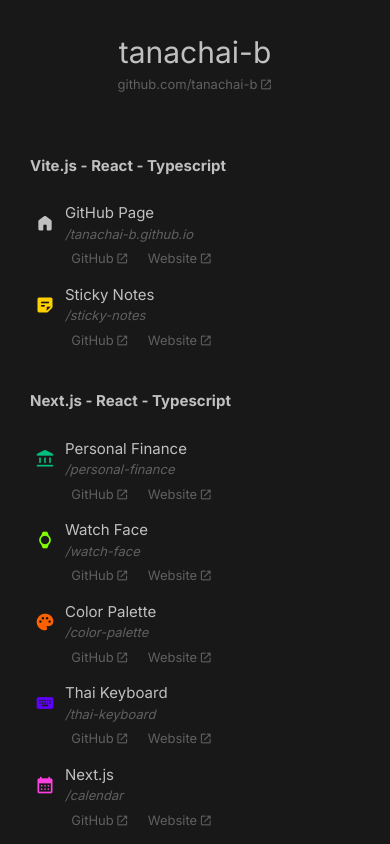
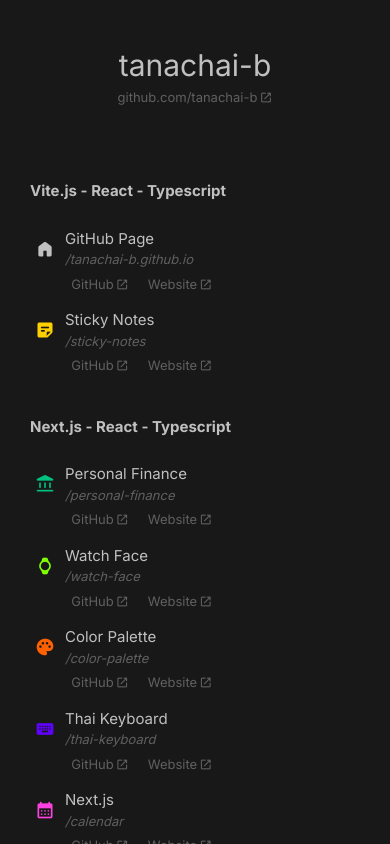
Before and after one commit to tanachai-b/tanachai-b.github.io, a React (Vite) app: page / in a window 390 px wide. Built offline with nearby package versions, Linux system fonts and the light colour scheme.

Commit message:
new feature: responsive card header

```diff
--- a/src/components/Card.tsx
+++ b/src/components/Card.tsx
@@ -1,7 +1,7 @@
 import cx from "classnames";
-import { ReactNode, useMemo } from "react";
+import { ReactNode, UIEvent, UIEventHandler, useMemo, useState } from "react";
 
-import { FlexCol } from "./commons";
+import { FlexCen, FlexCol } from "./commons";
 import { useDivRect } from "./hooks";
 
 export function Card({
@@ -13,15 +13,27 @@
   subtitle: ReactNode;
   children?: ReactNode;
 }) {
+  const [scroll, setScroll] = useState<number>(0);
+
+  const onScroll = (e: UIEvent<HTMLDivElement>) => {
+    setScroll((e.target as HTMLDivElement).scrollTop);
+  };
+
   return (
-    <CardBorder>
-      <CardHeader title={title} subtitle={subtitle} />
+    <CardBorder onScroll={onScroll}>
+      <CardHeader title={title} subtitle={subtitle} scroll={scroll} />
       <CardBody>{children}</CardBody>
     </CardBorder>
   );
 }
 
-function CardBorder({ children }: { children?: ReactNode }) {
+function CardBorder({
+  onScroll,
+  children,
+}: {
+  onScroll?: UIEventHandler<HTMLDivElement>;
+  children?: ReactNode;
+}) {
   const { ref, width } = useDivRect();
   const isLargeScreen = useMemo<boolean>(() => width >= 499, [width]);
 
@@ -48,7 +60,10 @@
             "border-[1px]": isLargeScreen,
             "rounded-[10px]": isLargeScreen,
           },
+
+          "overflow-auto",
         )}
+        onScroll={onScroll}
       >
         {children}
       </FlexCol>
@@ -59,29 +74,43 @@
 function CardHeader({
   title,
   subtitle,
+  scroll,
 }: {
   title: string;
   subtitle: ReactNode;
+  scroll: number;
 }) {
+  const maxHeight = 150;
+  const minHeight = 80;
+  const height = Math.max(maxHeight - scroll, minHeight);
+
+  const factor = unlerp(minHeight, maxHeight, height);
+
+  const fontSize = lerp(20, 30, factor);
+
   return (
-    <FlexCol className={cx("p-[30px]", "items-center")}>
-      <div className={cx("text-[30px]")}>{title}</div>
-      <div className={cx("text-[13px]", "text-[#606060]")}>{subtitle}</div>
+    <FlexCol
+      className={cx("sticky", "top-[0px]")}
+      style={{ minHeight: `${maxHeight}px` }}
+    >
+      <FlexCen className={cx("bg-[#181818]")} style={{ height: `${height}px` }}>
+        <FlexCol className={cx("items-center")}>
+          <div style={{ fontSize: `${fontSize}px` }}>{title}</div>
+          <div className={cx("text-[13px]", "text-[#606060]")}>{subtitle}</div>
+        </FlexCol>
+      </FlexCen>
     </FlexCol>
   );
 }
 
+function lerp(start: number, end: number, factor: number) {
+  return (end - start) * factor + start;
+}
+
+function unlerp(start: number, end: number, value: number) {
+  return (value - start) / (end - start);
+}
+
 function CardBody({ children }: { children?: ReactNode }) {
-  return (
-    <div
-      className={cx(
-        "p-[30px]",
-        "pt-[0px]",
-
-        "overflow-auto",
-      )}
-    >
-      {children}
-    </div>
-  );
+  return <div className={cx("p-[30px]", "pt-[0px]")}>{children}</div>;
 }
```
